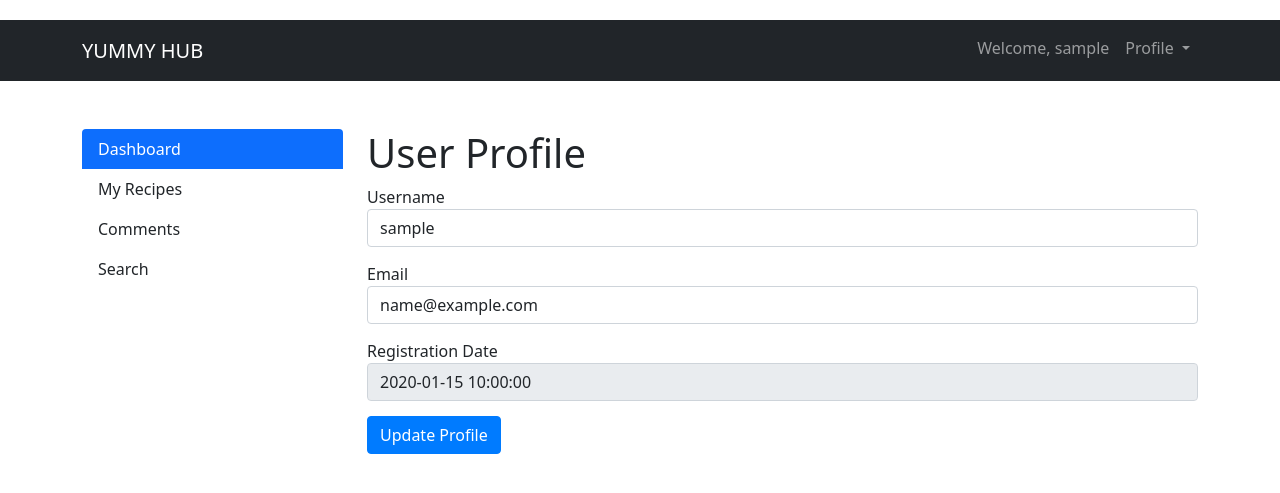
After one commit to SABA-SALEH/yummy-hub, a Flask app: page /profile in a window 1280 px wide. The commit adds this page. Shown: the top 493 px of the page. Run offline with Flask 3, Linux system fonts and the light colour scheme; the visitor is signed in with stand-in values (Sample User, id 1); tables that the repository leaves empty hold one stand-in row (values such as "Sample post").

Commit message:
added profile.html & shareable_link.html

```diff
--- a/recipemanager/models.py
+++ b/recipemanager/models.py
@@ -3,6 +3,7 @@ from recipemanager import db
 from datetime import datetime
 from sqlalchemy.orm import relationship
 import json
+import uuid
 
 class User(db.Model):
     __tablename__ = 'users'
@@ -14,6 +15,7 @@ class User(db.Model):
 
 
     recipes = relationship('Recipe', backref='author', lazy=True)
+
 
 class Recipe(db.Model):
     __tablename__ = 'recipes'
@@ -28,6 +30,7 @@ class Recipe(db.Model):
     cook_time = db.Column(db.Integer)
     created_at = db.Column(db.TIMESTAMP, default=datetime.utcnow)
     ingredients = db.Column(db.JSON)
+    unique_identifier = db.Column(db.String(36), unique=True, nullable=False, default=str(uuid.uuid4()))
 
     def add_ingredient(self, name, quantity):
         if not self.ingredients:
@@ -36,6 +39,7 @@ class Recipe(db.Model):
 
     def get_ingredients(self):
         return self.ingredients if self.ingredients else []
+
 
 
 class Rating(db.Model):
--- a/recipemanager/routes.py
+++ b/recipemanager/routes.py
@@ -236,7 +236,6 @@ def delete_recipe(recipe_id):
         comments_deleted = Comment.query.filter_by(recipe_id=recipe_id).delete()
 
         db.session.commit()
-
         db.session.delete(recipe)
         db.session.commit()
 
@@ -245,47 +244,62 @@ def delete_recipe(recipe_id):
 
     return redirect(url_for('manage_recipes'))
 
-@app.route('/recipe/<int:recipe_id>', methods=['GET', 'POST'])
-def recipe_details(recipe_id):
-    recipe = Recipe.query.get(recipe_id)
-    comments = Comment.query.filter_by(recipe_id=recipe_id).all()
+from flask import request, redirect
+
+@app.route('/recipe/<unique_identifier>', methods=['GET', 'POST'])
+def recipe_details(unique_identifier):
+    recipe = Recipe.query.filter_by(unique_identifier=unique_identifier).first()
+    if not recipe:
+        flash('Recipe not found!', 'danger')
+        return redirect(url_for('home'))
+
+    comments = Comment.query.filter_by(recipe_id=recipe.id).all()
+    authenticated = 'user_id' in session
 
     if request.method == 'POST':
-        if 'user_id' in session:
+        if authenticated:
             user_id = session.get('user_id')
             content = request.form.get('comment_content')
             if content:
-                new_comment = Comment(content=content, user_id=user_id, recipe_id=recipe_id)
+                new_comment = Comment(content=content, user_id=user_id, recipe_id=recipe.id)
                 db.session.add(new_comment)
                 db.session.commit()
                 flash('Comment added successfully!', 'success')
             else:
                 flash('Comment cannot be empty!', 'warning')
         else:
-
             name = request.form.get('name')
             email = request.form.get('email')
             content = request.form.get('comment_content')
             if name and email and content:
-
-                new_comment = Comment(content=content, name=name, email=email, recipe_id=recipe_id)
+                new_comment = Comment(content=content, name=name, email=email, recipe_id=recipe.id)
                 db.session.add(new_comment)
                 db.session.commit()
                 flash('Comment added successfully!', 'success')
             else:
                 flash('Name, email, and comment content are required!', 'danger')
 
-    return render_template('recipe_details.html', recipe=recipe, comments=comments)
+    return render_template('recipe_details.html', recipe=recipe, comments=comments, authenticated=authenticated)
+
+
+@app.route('/share_recipe/<unique_identifier>', methods=['GET'])
+def share_recipe(unique_identifier):
+    print("Share Recipe Route Accessed")
+    recipe = Recipe.query.filter_by(unique_identifier=unique_identifier).first()
+
+    if recipe:
+        return render_template('shareable_link.html', unique_identifier=unique_identifier)
+    else:
+        flash('Recipe not found!', 'danger')
+        return redirect(url_for('home'))
 
 
 @app.route('/manage_comments')
 def manage_comments():
     if 'user_id' not in session:
         return redirect(url_for('login'))
-
     user_id = session['user_id']
     username = session.get('username')
-
     user_comments = Comment.query.filter_by(user_id=user_id).all()
     recipe_comments = Comment.query.join(Recipe).filter(Recipe.user_id == user_id).all()
 
@@ -293,7 +307,6 @@ def manage_comments():
 
 @app.route('/delete_comment/<int:comment_id>', methods=['POST'])
 def delete_comment(comment_id):
-
     comment = Comment.query.get(comment_id)
     if comment:
         db.session.delete(comment)
@@ -310,7 +323,6 @@ def edit_comment(comment_id):
     if not comment:
         flash('Comment not found.', 'danger')
         return redirect(url_for('manage_comments'))
-
     comment_content = comment.content
 
     return render_template('edit_comment.html', comment_id=comment_id, comment_content=comment_content)
@@ -320,7 +332,6 @@ def edit_comment(comment_id):
 @app.route('/update_comment/<int:comment_id>', methods=['POST'])
 def update_comment(comment_id):
     if request.method == 'POST':
-
         updated_content = request.form.get('content')
         comment = Comment.query.get(comment_id)
         if comment:
@@ -335,15 +346,54 @@ def update_comment(comment_id):
 
 @app.route('/search', methods=['GET'])
 def search():
-    return render_template('search.html')
+    username = session.get('username')
+    return render_template('search.html', username=username)
 
 
 @app.route('/search_results', methods=['GET'])
 def search_results():
+    username = session.get('username')
     query = request.args.get('query')
     search_results = Recipe.query.filter(Recipe.title.ilike(f'%{query}%')).all()
 
-    return render_template('search_results.html', search_results=search_results, query=query)
+    return render_template('search_results.html', search_results=search_results, query=query, username=username)
+
+
+
+@app.route('/profile')
+def view_profile():
+    username = session.get('username')
+    if username:
+        user = User.query.filter_by(username=username).first()
+        if user:
+            user_profile = {
+                'username': user.username,
+                'email': user.email,
+                'created_at': user.created_at,
+            }
+            return render_template('profile.html', profile=user_profile, username=username)
+
+    return redirect(url_for('login'))
+
+
+@app.route('/update_profile', methods=['POST'])
+def update_profile():
+    if 'username' in session:
+        username = session['username']
+        new_username = request.form['username']
+        new_email = request.form['email']
+
+        user = User.query.filter_by(username=username).first()
+        if user:
+            user.username = new_username
+            user.email = new_email
+            db.session.commit()
+            session.clear()
+            return redirect(url_for('login'))
+
+    return redirect(url_for('error_page'))
+
+
 
 if __name__ == "__main__":
     app.run(debug=True)
--- a/recipemanager/static/js/script.js
+++ b/recipemanager/static/js/script.js
@@ -68,3 +68,10 @@ function validateForm() {
 
     return true;
 }
+
+function copyShareableLink() {
+    const input = document.getElementById('shareableLink');
+    input.select();
+    document.execCommand('copy');
+    alert('Shareable link copied to clipboard!');
+  }
--- a/recipemanager/templates/base2.html
+++ b/recipemanager/templates/base2.html
@@ -31,7 +31,7 @@
                             Profile
                         </a>
                         <ul class="dropdown-menu" aria-labelledby="navbarDropdown">
-                            <li><a class="dropdown-item" href="#">View Profile</a></li>
+                            <li><a class="dropdown-item" href="{{ url_for('view_profile') }}">View Profile</a></li>
                             <li><a class="dropdown-item" href="#">Change Password</a></li>
                             <li>
                                 <hr class="dropdown-divider">
--- a/recipemanager/templates/home.html
+++ b/recipemanager/templates/home.html
@@ -50,7 +50,8 @@
                 <p class="card-text">{{ recipe.description }}</p>
                 <p class="card-text"><small class="text-muted">Posted on {{ recipe.created_at.strftime('%Y-%m-%d') }} by
                         {{ recipe.author.username }}</small></p>
-                <a href="{{ url_for('recipe_details', recipe_id=recipe.id) }}" class="btn btn-primary">Read More</a>
+                <a href="{{ url_for('recipe_details', unique_identifier=recipe.unique_identifier) }}"
+                    class="btn btn-primary">Read More</a>
 
             </div>
         </div>
--- /dev/null
+++ b/recipemanager/templates/profile.html
@@ -0,0 +1,22 @@
+{% extends "base2.html" %}
+
+{% block content %}
+<h1>User Profile</h1>
+<form action="{{ url_for('update_profile') }}" method="post">
+    <div class="form-group">
+        <label for="username">Username</label>
+        <input type="text" class="form-control" id="username" name="username" value="{{ profile.username }}" required>
+    </div>
+    <div class="form-group">
+        <label for="email">Email</label>
+        <input type="email" class="form-control" id="email" name="email" value="{{ profile.email }}" required>
+    </div>
+
+    <div class="form-group">
+        <label for="created_at">Registration Date</label>
+        <input type="text" class="form-control" id="created_at" value="{{ profile.created_at.strftime('%Y-%m-%d %H:%M:%S') }}" readonly>
+    </div>
+
+    <button type="submit" class="btn btn-primary">Update Profile</button>
+</form>
+{% endblock %}
```
Also changed, not shown: recipemanager/templates/recipe_details.html (+13 -4 lines), recipemanager/templates/shareable_link.html (added, +14 -0 lines).
